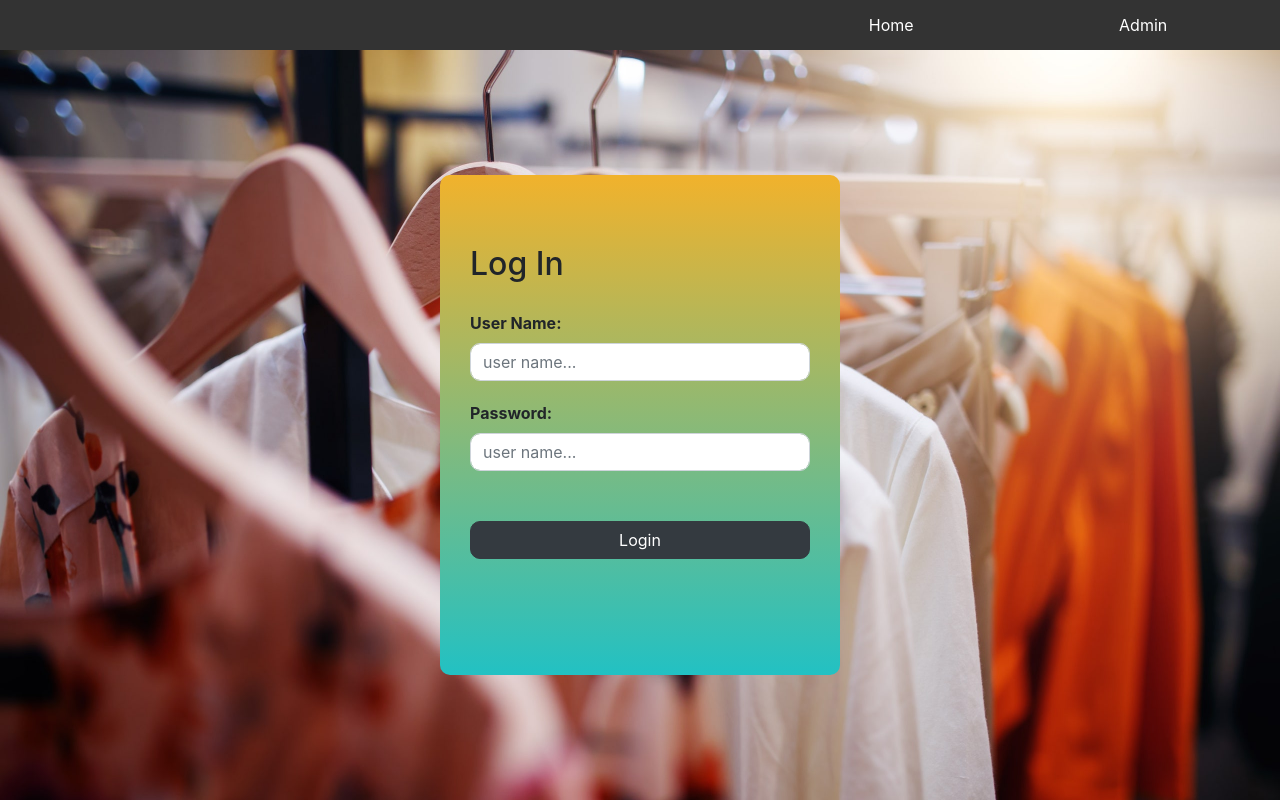
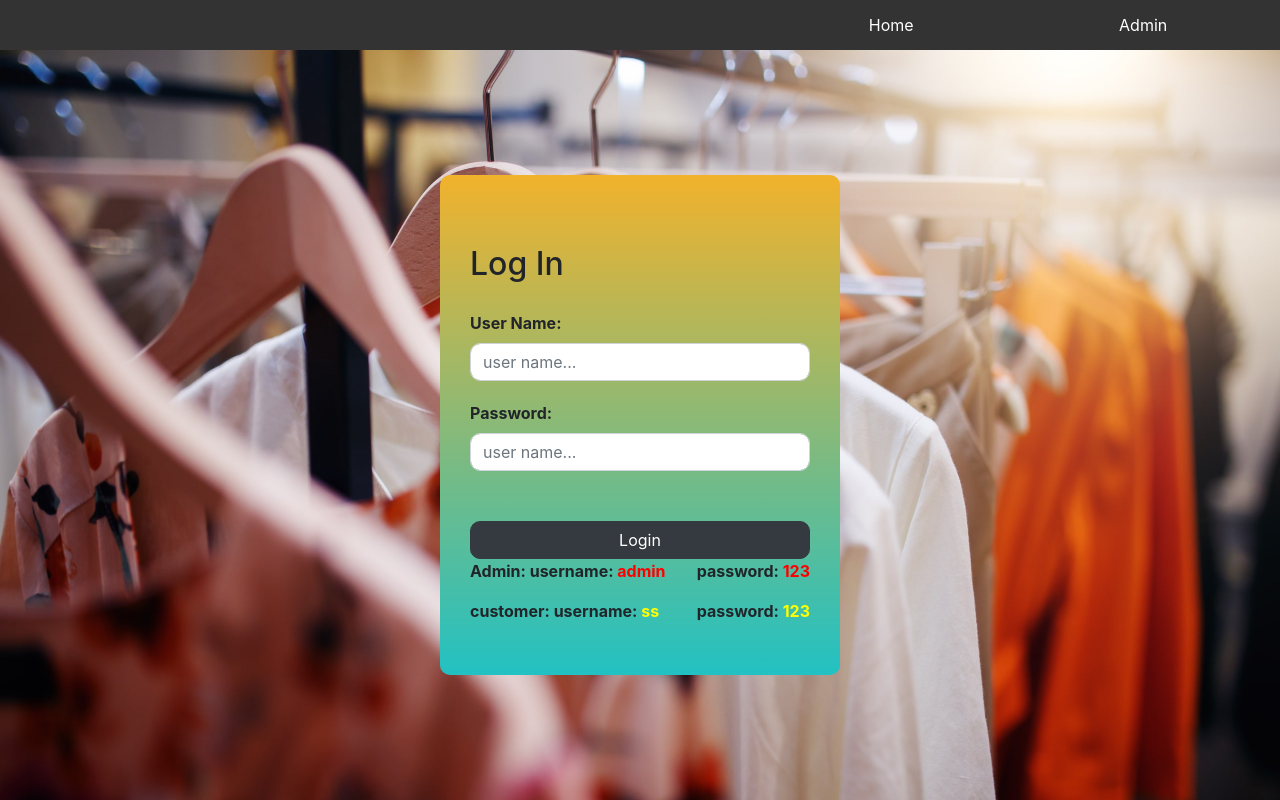
Before and after one commit to argolpour/cloths-crud, a React (Create React App) app: page /login in a window 1280 px wide. Built offline with nearby package versions, Linux system fonts and the light colour scheme; data requests are answered from the project's data file.

Commit message:
css styles is developed

```diff
--- a/db.json
+++ b/db.json
@@ -274,7 +274,7 @@
       "firstname": "alireza",
       "lastname": "golpour",
       "username": "admin",
-      "password": "admin123"
+      "password": "123"
     },
     {
       "id": 2,
@@ -391,6 +391,16 @@
       "totalamount": 45,
       "createdAt": "2021-12-03",
       "id": 4
+    },
+    {
+      "customerfullname": "saied kermani",
+      "customeraddress": "baharestan street first alley nimber 48",
+      "customertel": "09125400138",
+      "producttitle": "Solid Gold Petite Micropave ",
+      "productquantity": "2",
+      "totalamount": 336,
+      "createdAt": "2021-12-03",
+      "id": 5
     }
   ]
 }
--- a/src/App.css
+++ b/src/App.css
@@ -15,3 +15,9 @@ a {
 a:hover {
     text-decoration: none;
 }
+.color-red {
+    color:red
+}
+.color-yellow {
+    color:yellow
+}
--- a/src/components/pages/login/Login.js
+++ b/src/components/pages/login/Login.js
@@ -64,6 +64,8 @@ const Login = () => {
             <label htmlFor="password">Password:</label>
             <input type="password" className="form-control" id="password" value={password} onChange={(e)=>(setPassword(e.target.value))}  onKeyUp={()=>{setError('')}}  placeholder="user name..."/>
             <button type="submit" className="btn btn-dark btn-block">Login</button>
+            <p className="d-flex justify-content-space"><strong>Admin: username:<span className="color-red"> admin</span></strong> <strong className="ml-auto">password:<span className="color-red">  123</span></strong></p>
+            <p className="d-flex justify-content-space"><strong>customer: username:<span className="color-yellow">  ss</span></strong> <strong className="ml-auto">password:<span className="color-yellow"> 123</span></strong></p>
             </form>
 
             </div>
--- a/src/components/pages/productinfo/ProductInfo.js
+++ b/src/components/pages/productinfo/ProductInfo.js
@@ -28,8 +28,10 @@ const ProductInfo = () => {
              <h2>{product.title}</h2>
              <h3>{product.category}</h3>
              <p>{product.description}</p>
-             <h4><strong>{product.price}</strong></h4>
-             { <span><i className="fas fa-star"></i>{product?.rating?.rate}</span>}
+             <div className={classes.rate}>
+             <h4><strong >Price:<span className="color-red">{product.price} $</span></strong></h4>
+             { <h4><strong>Rate:<i className="fas fa-star"></i>{product?.rating?.rate}</strong></h4>}
+             </div>
              <Link to={`/login?productid=${id}`} className="btn btn-primary btn-block">Buy</Link>
              <Link to="/" className="btn btn-success btn-block">Back</Link>
         </div>
--- a/src/components/pages/productinfo/styles.js
+++ b/src/components/pages/productinfo/styles.js
@@ -9,7 +9,7 @@ export const styles=createUseStyles({
         width:'100%',
         display:'flex',
         justifyContent:'space-around',
-        boxShadow:'0 0 7px 2px gray'
+        boxShadow:'0 0 7px 2px gray',
 
     },
     productImage:{
@@ -25,7 +25,14 @@ export const styles=createUseStyles({
     },
     productInfo:{
         width:'70%',
-        padding:10
+        padding:10,
+        display:"flex",
+        flexDirection:"column",
+
+        '& i':{
+            color:'yellow',
+
+        }
     },
     recommendedWrapper:{
         width:'100%',
@@ -33,5 +40,9 @@ export const styles=createUseStyles({
         flexWrap:'wrap',
         justifyContent:'space-between',
         marginTop:30,boxShadow:'0 0 7px 2px gray'
+    },
+    rate:{
+        display:"flex",
+        justifyContent:'space-around'
     }
 })
```
